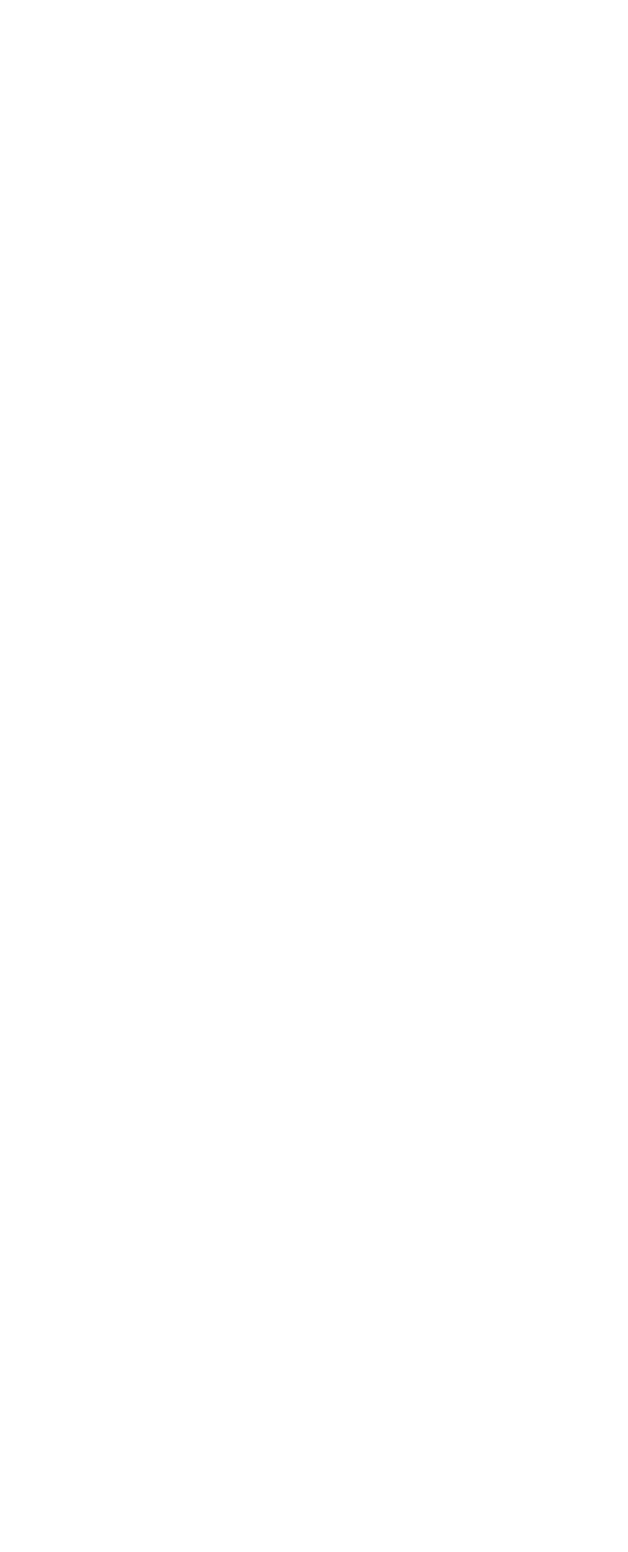
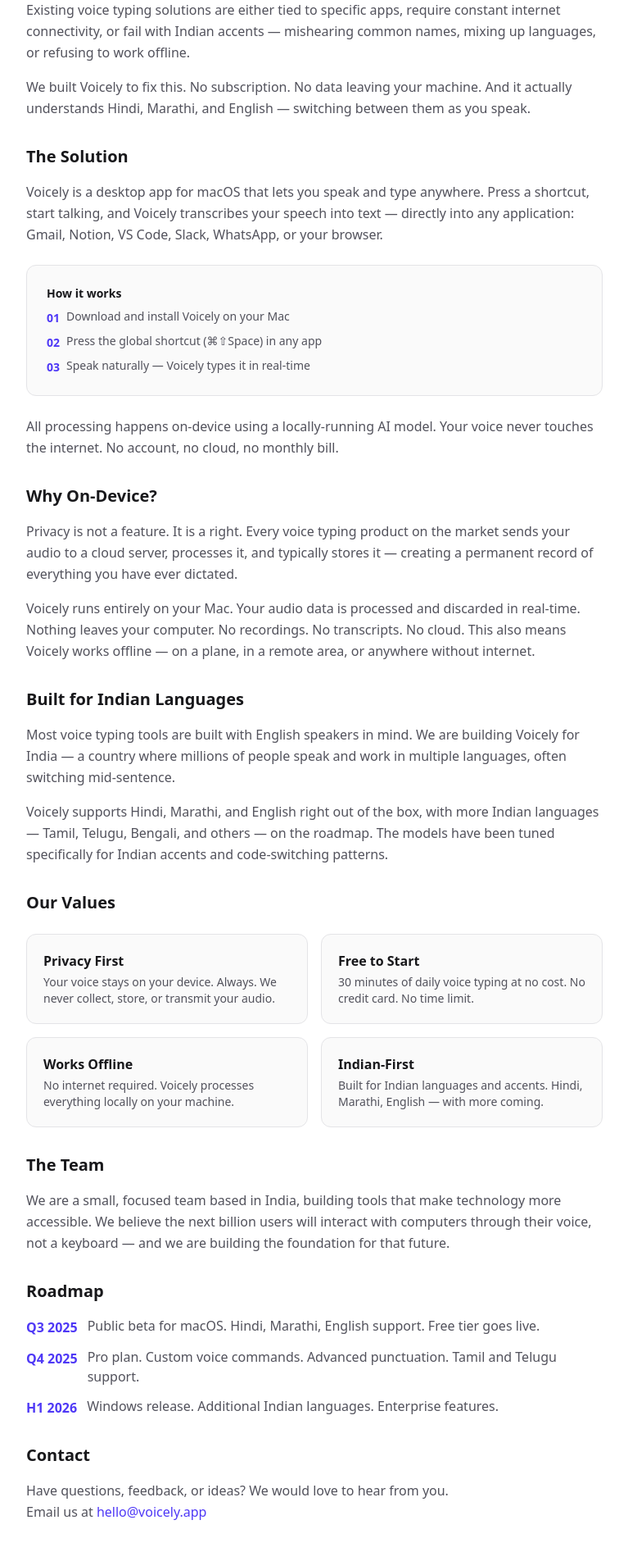
Before and after one commit to girishlade111/voicely-land, a Next.js app: page /about in a window 1280 px wide. Before the commit this address had no page. Shown: the part 427-2320 px from the top of the page at 82% size, without its empty margins (256-1023 px from the left). Before the commit the page ends 800 px from the top, so only its background shows below. Built offline with nearby package versions, Linux system fonts and the light colour scheme.

Commit message:
Add about page and update footer

```diff
--- /dev/null
+++ b/app/about/page.tsx
@@ -0,0 +1,169 @@
+import { Navbar } from "@/components/layout/Navbar";
+import { Footer } from "@/components/layout/Footer";
+import { Mic } from "lucide-react";
+
+export default function About() {
+  return (
+    <>
+      <Navbar />
+      <main className="pt-24 pb-16">
+        <div className="mx-auto max-w-3xl px-4 sm:px-6 lg:px-8">
+          <div className="flex items-center gap-3 mb-4">
+            <Mic className="h-6 w-6 text-indigo-600" />
+            <span className="text-sm font-semibold tracking-widest text-zinc-400">
+              ABOUT
+            </span>
+          </div>
+          <h1 className="text-3xl sm:text-4xl font-bold text-zinc-900 mb-8">
+            We believe typing is a bottleneck. Your voice should move as fast as your thoughts.
+          </h1>
+
+          <div className="prose prose-zinc max-w-none">
+            <h2 className="text-xl font-semibold text-zinc-900 mt-8 mb-4">
+              The Problem
+            </h2>
+            <p className="text-zinc-600 mb-4 leading-relaxed">
+              The average person types at 40 words per minute. The average person speaks at 150
+              words per minute. Thats a 3x gap &mdash; and every day, millions of people sit at
+              their desks trying to close it with nothing but a keyboard.
+            </p>
+            <p className="text-zinc-600 mb-4 leading-relaxed">
+              Existing voice typing solutions are either tied to specific apps, require constant
+              internet connectivity, or fail with Indian accents &mdash; mishearing common names,
+              mixing up languages, or refusing to work offline.
+            </p>
+            <p className="text-zinc-600 mb-4 leading-relaxed">
+              We built Voicely to fix this. No subscription. No data leaving your machine. And
+              it actually understands Hindi, Marathi, and English &mdash; switching between them
+              as you speak.
+            </p>
+
+            <h2 className="text-xl font-semibold text-zinc-900 mt-8 mb-4">
+              The Solution
+            </h2>
+            <p className="text-zinc-600 mb-4 leading-relaxed">
+              Voicely is a desktop app for macOS that lets you speak and type anywhere. Press a
+              shortcut, start talking, and Voicely transcribes your speech into text &mdash;
+              directly into any application: Gmail, Notion, VS Code, Slack, WhatsApp, or your
+              browser.
+            </p>
+            <div className="bg-zinc-50 rounded-xl p-6 my-6 border border-zinc-200">
+              <p className="text-sm font-semibold text-zinc-900 mb-2">How it works</p>
+              <ul className="space-y-2 text-sm text-zinc-600">
+                <li className="flex items-start gap-2">
+                  <span className="text-indigo-600 font-bold mt-0.5">01</span>
+                  <span>Download and install Voicely on your Mac</span>
+                </li>
+                <li className="flex items-start gap-2">
+                  <span className="text-indigo-600 font-bold mt-0.5">02</span>
+                  <span>Press the global shortcut (&#x2318;&#x21E7;Space) in any app</span>
+                </li>
+                <li className="flex items-start gap-2">
+                  <span className="text-indigo-600 font-bold mt-0.5">03</span>
+                  <span>Speak naturally &mdash; Voicely types it in real-time</span>
+                </li>
+              </ul>
+            </div>
+            <p className="text-zinc-600 mb-4 leading-relaxed">
+              All processing happens on-device using a locally-running AI model. Your voice
+              never touches the internet. No account, no cloud, no monthly bill.
+            </p>
+
+            <h2 className="text-xl font-semibold text-zinc-900 mt-8 mb-4">
+              Why On-Device?
+            </h2>
+            <p className="text-zinc-600 mb-4 leading-relaxed">
+              Privacy is not a feature. It is a right. Every voice typing product on the market
+              sends your audio to a cloud server, processes it, and typically stores it &mdash;
+              creating a permanent record of everything you have ever dictated.
+            </p>
+            <p className="text-zinc-600 mb-4 leading-relaxed">
+              Voicely runs entirely on your Mac. Your audio data is processed and discarded in
+              real-time. Nothing leaves your computer. No recordings. No transcripts. No cloud.
+              This also means Voicely works offline &mdash; on a plane, in a remote area, or
+              anywhere without internet.
+            </p>
+
+            <h2 className="text-xl font-semibold text-zinc-900 mt-8 mb-4">
+              Built for Indian Languages
+            </h2>
+            <p className="text-zinc-600 mb-4 leading-relaxed">
+              Most voice typing tools are built with English speakers in mind. We are building
+              Voicely for India &mdash; a country where millions of people speak and work in
+              multiple languages, often switching mid-sentence.
+            </p>
+            <p className="text-zinc-600 mb-4 leading-relaxed">
+              Voicely supports Hindi, Marathi, and English right out of the box, with more
+              Indian languages &mdash; Tamil, Telugu, Bengali, and others &mdash; on the
+              roadmap. The models have been tuned specifically for Indian accents and
+              code-switching patterns.
+            </p>
+
+            <h2 className="text-xl font-semibold text-zinc-900 mt-8 mb-4">
+              Our Values
+            </h2>
+            <div className="grid sm:grid-cols-2 gap-4 my-6">
+              <div className="bg-zinc-50 rounded-xl p-5 border border-zinc-200">
+                <p className="font-semibold text-zinc-900 mb-1">Privacy First</p>
+                <p className="text-sm text-zinc-600">Your voice stays on your device. Always. We never collect, store, or transmit your audio.</p>
+              </div>
+              <div className="bg-zinc-50 rounded-xl p-5 border border-zinc-200">
+                <p className="font-semibold text-zinc-900 mb-1">Free to Start</p>
+                <p className="text-sm text-zinc-600">30 minutes of daily voice typing at no cost. No credit card. No time limit.</p>
+              </div>
+              <div className="bg-zinc-50 rounded-xl p-5 border border-zinc-200">
+                <p className="font-semibold text-zinc-900 mb-1">Works Offline</p>
+                <p className="text-sm text-zinc-600">No internet required. Voicely processes everything locally on your machine.</p>
+              </div>
+              <div className="bg-zinc-50 rounded-xl p-5 border border-zinc-200">
+                <p className="font-semibold text-zinc-900 mb-1">Indian-First</p>
+                <p className="text-sm text-zinc-600">Built for Indian languages and accents. Hindi, Marathi, English &mdash; with more coming.</p>
+              </div>
+            </div>
+
+            <h2 className="text-xl font-semibold text-zinc-900 mt-8 mb-4">
+              The Team
+            </h2>
+            <p className="text-zinc-600 mb-4 leading-relaxed">
+              We are a small, focused team based in India, building tools that make technology
+              more accessible. We believe the next billion users will interact with computers
+              through their voice, not a keyboard &mdash; and we are building the foundation
+              for that future.
+            </p>
+
+            <h2 className="text-xl font-semibold text-zinc-900 mt-8 mb-4">
+              Roadmap
+            </h2>
+            <ul className="space-y-3 text-zinc-600 mb-4">
+              <li className="flex items-start gap-3">
+                <span className="text-indigo-600 font-bold shrink-0 mt-0.5">Q3 2025</span>
+                <span>Public beta for macOS. Hindi, Marathi, English support. Free tier goes live.</span>
+              </li>
+              <li className="flex items-start gap-3">
+                <span className="text-indigo-600 font-bold shrink-0 mt-0.5">Q4 2025</span>
+                <span>Pro plan. Custom voice commands. Advanced punctuation. Tamil and Telugu support.</span>
+              </li>
+              <li className="flex items-start gap-3">
+                <span className="text-indigo-600 font-bold shrink-0 mt-0.5">H1 2026</span>
+                <span>Windows release. Additional Indian languages. Enterprise features.</span>
+              </li>
+            </ul>
+
+            <h2 className="text-xl font-semibold text-zinc-900 mt-8 mb-4">
+              Contact
+            </h2>
+            <p className="text-zinc-600 mb-4 leading-relaxed">
+              Have questions, feedback, or ideas? We would love to hear from you.
+              <br />
+              Email us at{" "}
+              <a href="mailto:hello@voicely.app" className="text-indigo-600 hover:underline">
+                hello@voicely.app
+              </a>
+            </p>
+          </div>
+        </div>
+      </main>
+      <Footer />
+    </>
+  );
+}
--- a/components/layout/Footer.tsx
+++ b/components/layout/Footer.tsx
@@ -51,7 +51,7 @@
                 <>
                   <h4 className="text-sm font-semibold text-zinc-900 mb-4">Company</h4>
                   <ul className="space-y-3">
-                    <li><span className="text-sm text-zinc-300 cursor-not-allowed">About</span></li>
+                    <li><Link href="/about" className="text-sm text-zinc-500 hover:text-zinc-900">About</Link></li>
                     <li><span className="text-sm text-zinc-300 cursor-not-allowed">Blog</span></li>
                     <li><a href="mailto:hello@voicely.app" className="text-sm text-zinc-500 hover:text-zinc-900">Contact</a></li>
                   </ul>
```
